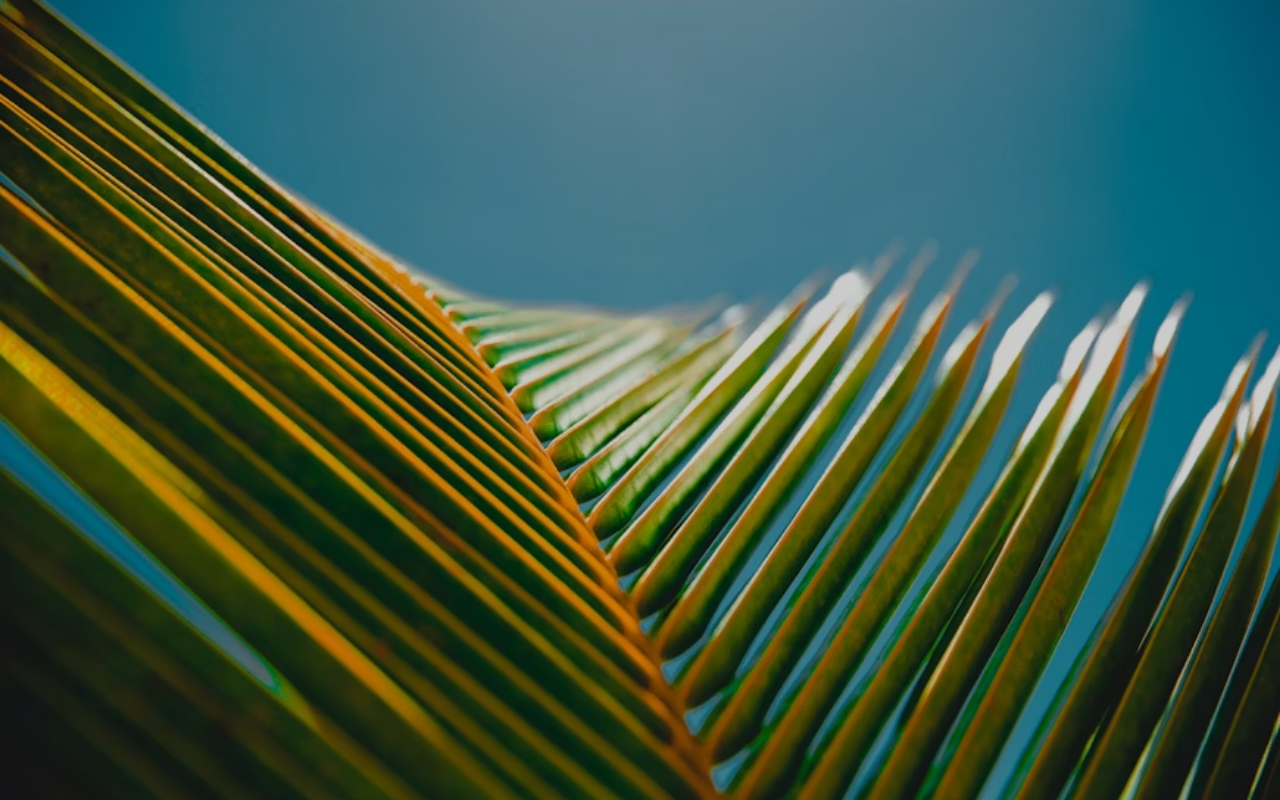
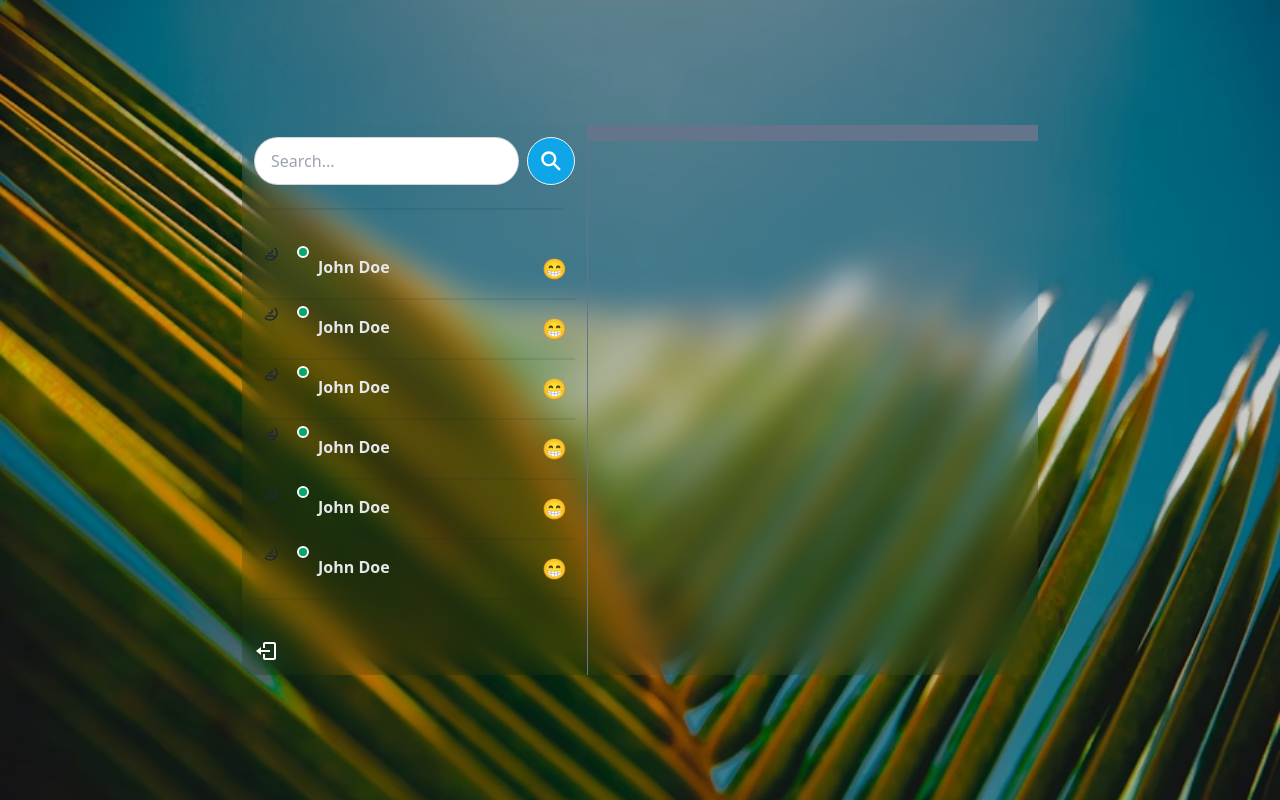
Before and after one commit to VikranthKA/MERN_Chatting_Application, a React (Vite) app in the folder client/: page / in a window 1280 px wide. Built offline with nearby package versions, Linux system fonts and the light colour scheme.

Commit message:
working on the messages container

```diff
--- a/client/package.json
+++ b/client/package.json
@@ -18,6 +18,7 @@
     "lucide-react": "^0.454.0",
     "react": "^18.3.1",
     "react-dom": "^18.3.1",
+    "react-icons": "^5.3.0",
     "react-router-dom": "^6.27.0",
     "tailwind-merge": "^2.5.4",
     "tailwindcss-animate": "^1.0.7"
--- a/client/src/App.jsx
+++ b/client/src/App.jsx
@@ -10,6 +10,7 @@ const App = () => {
   axios.defaults.withCredentials = true;
   return (
     <div className="p-4 h-screen flex items-center justify-center ">
+
     <BrowserRouter>
 
       <Routes>
--- /dev/null
+++ b/client/src/components/home/home.jsx
@@ -0,0 +1,14 @@
+import {} from 'react'
+import Sidebar from '../sidebar/sideBar'
+import MessageContainer from '../message/MessageContainer'
+
+const HomeComponent = () => {
+  return (
+    <div className='flex sm:h-[450px] md:h-[550px] rounded-lg overflow-hidden bg-gray-400 bg-clip-padding backdrop-filter backdrop-blur-lg bg-opacity-0'>
+      <Sidebar/>
+      <MessageContainer/>
+    </div>
+  )
+}
+
+export default HomeComponent
--- /dev/null
+++ b/client/src/components/message/MessageContainer.jsx
@@ -0,0 +1,15 @@
+import React from 'react'
+
+const MessageContainer = () => {
+  return (
+    <div className='md:min-w-[450px] flex flex-col'>
+      <>
+      {/* Header */}
+      <div className="bg-slate-500 px-4 py-2 mb-2"></div>
+
+      </>
+    </div>
+  )
+}
+
+export default MessageContainer
--- /dev/null
+++ b/client/src/components/message/messageInput.jsx
@@ -0,0 +1,11 @@
+import React from 'react'
+
+const MessageInput = () => {
+  return (
+    <div>
+
+    </div>
+  )
+}
+
+export default MessageInput
--- /dev/null
+++ b/client/src/components/message/messages.jsx
@@ -0,0 +1,11 @@
+import React from 'react'
+
+const Messages = () => {
+  return (
+    <div>
+
+    </div>
+  )
+}
+
+export default Messages
--- /dev/null
+++ b/client/src/components/sidebar/conversation.jsx
@@ -0,0 +1,28 @@
+import React from 'react'
+import { FaRegUserCircle } from "react-icons/fa";
+
+
+const Conversation = () => {
+  return (
+    <>
+    <div className='flex gap-2 items-center hover:bg-sky-500 rounded p-2 py-1 cursor-pointer'>
+      <div className="avatar online"><div className="w-12 rounded-full">
+
+        <FaRegUserCircle/>
+        </div></div>
+
+        <div className="flex flex-col flex-1">
+          <div className="flex gap-3 justify-between">
+            <p className='font-bold text-gray-200'>John Doe</p>
+            <span className='text-xl'>😁</span>
+          </div>
+        </div>
+
+
+    </div>
+    <div className="divider my-0 py-0 h-1"></div>
+    </>
+  )
+}
+
+export default Conversation
--- /dev/null
+++ b/client/src/components/sidebar/conversations.jsx
@@ -0,0 +1,17 @@
+import React from 'react'
+import Conversation from './conversation'
+
+const Conversations = () => {
+  return (
+    <div className='py-2 flex flex-col overflow-auto'>
+      <Conversation/>
+      <Conversation/>
+      <Conversation/>
+      <Conversation/>
+      <Conversation/>
+      <Conversation/>
+    </div>
+  )
+}
+
+export default Conversations
--- /dev/null
+++ b/client/src/components/sidebar/logout.jsx
@@ -0,0 +1,12 @@
+import React from 'react'
+import { BiLogOut } from "react-icons/bi";
+
+const LogoutButton = () => {
+  return (
+    <div className='mt-auto '>
+      <BiLogOut className={`w-6 h-6 text-white cursor-pointer`}/>
+    </div>
+  )
+}
+
+export default LogoutButton
--- /dev/null
+++ b/client/src/components/sidebar/searchInput.jsx
@@ -0,0 +1,14 @@
+import React from 'react'
+import {IoSearchSharp} from 'react-icons/io5'
+
+const SearchInput = () => {
+  return (
+<form action="" className='flex items-center gap-2'>
+    <input type="text" className="input input-bordered rounded-full" placeholder='Search...' />
+    <button className="btn btn-circle bg-sky-500 text-white"><IoSearchSharp className='w-6 h-6 outline-none'/></button>
+
+</form>
+  )
+}
+
+export default SearchInput
--- /dev/null
+++ b/client/src/components/sidebar/sideBar.jsx
@@ -0,0 +1,17 @@
+import {} from 'react'
+import SearchInput from './searchInput'
+import Conversations from './conversations'
+import LogoutButton from './logout'
+
+ const Sidebar = () => {
+  return (
+    <div className='border-r border-slate-500 p-3 flex flex-col'>
+        <SearchInput/>
+        <div className="divider px-3"></div>
+        <Conversations/>
+        <LogoutButton/>
+
+    </div>
+  )
+}
+export default Sidebar
--- a/client/src/pages/home.jsx
+++ b/client/src/pages/home.jsx
@@ -1,9 +1,10 @@
+import HomeComponent from '@/components/home/home'
 import React from 'react'
 
 const Home = () => {
   return (
     <div>
-
+      <HomeComponent/>
     </div>
   )
 }
```
Also changed, not shown: 1 other file (tests, documents, lock files or other folders).
